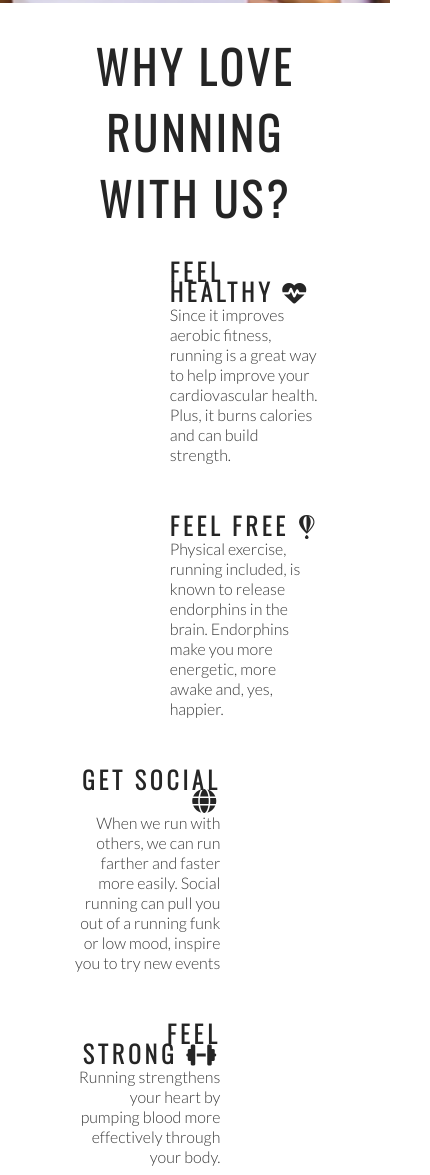
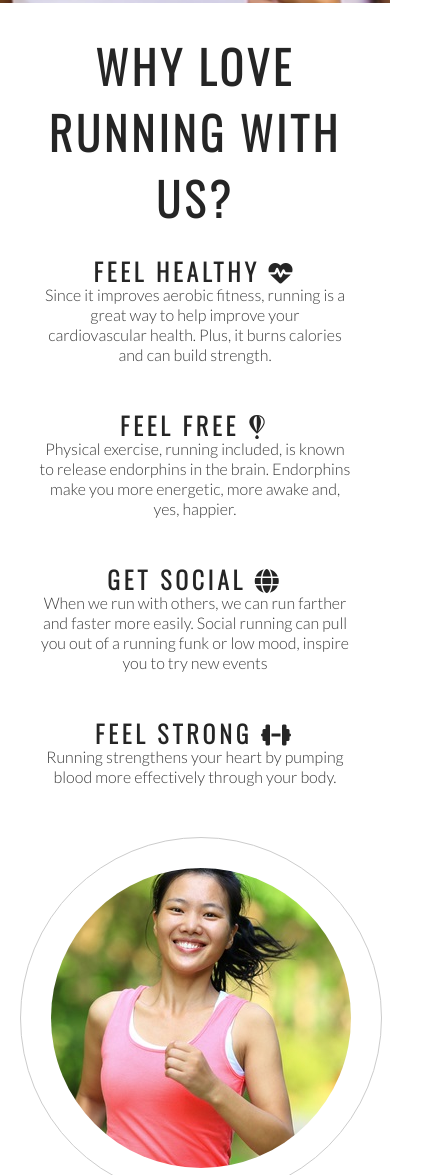
Before and after one commit to NicoleHitter/love-running, a plain HTML site: page index.html in a window 390 px wide. Shown: the part 717-1892 px from the top of the page, 430 px wide, since content can reach past the window. Drawn offline with nearby package versions, Linux system fonts and the light colour scheme.

Commit message:
Add styles for club ethos section on mobile screens

```diff
--- a/assets/css/style.css
+++ b/assets/css/style.css
@@ -290,4 +290,29 @@ footer {
         margin-bottom: 20px;
         line-height: 25px;
     }
+
+    #cover-text {
+        left: 0;
+
+    }
+    #club-ethos{
+        width: 90%;
+        height: 120px;
+        margin: 0 auto;
+    }
+
+    .left-about-heading, .right-about-heading {
+        width: inherit;
+    }
+
+    .left-about-heading h2, .right-about-heading h2 {
+        width: 100%;
+        text-align: center;
+    }
+
+    .left-about-heading p, .right-about-heading p {
+        text-align: center;
+        padding: 0 20px;
+    }
+
 }
```
